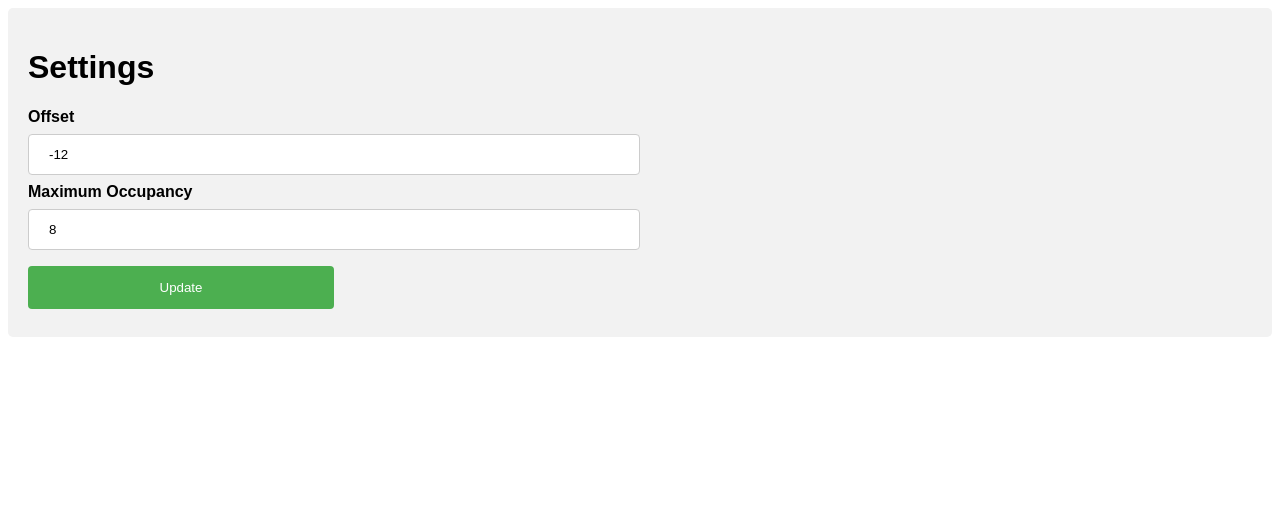
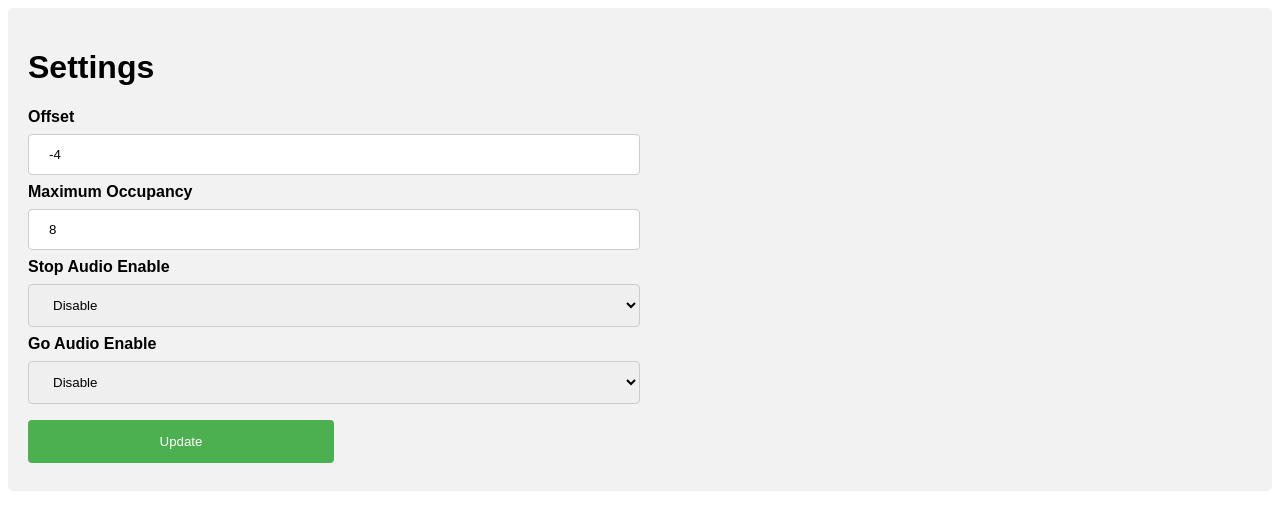
Before and after one commit to NiharZanwar/pcm_counter, a Flask app: page /settings in a window 1280 px wide. Shown: the top 530 px of the page. Run offline with Flask 2, Linux system fonts and the light colour scheme.

Commit message:
added live device status. functionality to restart app. refresh web page using button. audio for go added. logging added.

```diff
--- a/app.py
+++ b/app.py
@@ -2,9 +2,10 @@ from flask import Flask, render_template, send_from_directory, request
 import time
 import json
 import os
-from functions import get_aotc, get_device_list, get_day_count, get_config_data, set_config_data, check_password
+from functions import get_aotc, get_device_list, get_day_count, get_config_data, set_config_data, check_password, restart_app
 from _thread import *
 from datetime import datetime
+import for_restart
 
 global total_all_in, total_all_out
 
@@ -17,6 +18,28 @@ def print_my_data():
     print(device_list)
     print("total_all_occ", total_all_occ)
     time.sleep(4)
+
+
+def get_live_devices():
+    global device_list
+    total_devices = len(device_list)
+    active_devices = []
+    inactive_devices = []
+    for device in device_list:
+        if device["live_status"] == 1:
+            active_devices.append(device["ip"])
+        else:
+            inactive_devices.append((device["ip"]))
+
+    response = {
+        "total_devices": total_devices,
+        "active_number": len(active_devices),
+        "active_devices": active_devices,
+        "inactive_number": len(inactive_devices),
+        "inactive_devices": inactive_devices
+    }
+
+    return response
 
 
 def get_final_realtime_counts():
@@ -65,6 +88,7 @@ def maintain_device_list():
         result = get_aotc(device["ip"])
         if result["success"] == 0:
             device["active"] = False
+            device["live_status"] = 0
             continue
 
     while 1:
@@ -73,9 +97,10 @@ def maintain_device_list():
 
                 response = get_aotc(device["ip"])
                 if response["success"] == 0:
+                    device["live_status"] = 0
                     time.sleep(2)
                     continue
-
+                device["live_status"] = 1
                 device["now_aotc"] = response["occupancy"]
                 device["now_aotc_in"] = response["in"]
                 device["now_aotc_out"] = response["out"]
@@ -128,14 +153,20 @@ def get_settings_values():
             response = {
                 "offset": config["relative_offset"],
                 "success": 1,
-                "maximum-occupancy": config["maximum_occupancy"]
+                "maximum-occupancy": config["maximum_occupancy"],
+                "audio-stop": config["audio-stop"],
+                "audio-go": config["audio-go"]
             }
             return json.dumps(response)
     elif request.method == 'POST':
+
         config = get_config_data()
         json_response = json.loads(request.get_data(as_text=True))
         config["relative_offset"] = int(json_response["offset"])
         config["maximum_occupancy"] = int(json_response["maximum_occupancy"])
+        config["audio-stop"] = int(json_response["audio-stop"])
+        config["audio-go"] = int(json_response["audio-go"])
+
         if set_config_data(json.dumps(config)) == 0:
             return json.dumps({"success": 0})
         else:
@@ -155,7 +186,10 @@ def hello_name():
         "status": "",
         "occupancy_color": "",
         "maximum_occupancy": 0,
-        "config_error": False
+        "config_error": False,
+        "audio-stop": 1,
+        "audio-go": 1,
+        "live_status": get_live_devices()
     }
 
     config = get_config_data()
@@ -171,8 +205,10 @@ def hello_name():
     else:
         total_result["status"] = "GO"
         total_result["occupancy_color"] = "darkgreen"
+    total_result["audio-stop"] = config["audio-stop"]
+    total_result["audio-go"] = config["audio-go"]
+    total_result["success"] = 1
 
-    total_result["success"] = 1
     return json.dumps(total_result)
 
 
@@ -260,6 +296,18 @@ def upload_images():
             return render_template('upload_images.html')
 
 
+@app.route('/restart_app', methods=['GET'])
+def restart():
+    restart_app()
+    return 'success'
+
+
+@app.route('/live_status', methods=['GET'])
+def live_status():
+    response = get_live_devices()
+    return json.dumps(response)
+
+
 if __name__ == '__main__':
 
     global device_list
--- a/config.json
+++ b/config.json
@@ -1 +1 @@
-{"number_of_devices": 1, "device_ip": ["192.168.1.100"], "maximum_occupancy": 8, "relative_offset": -12, "live_offset": 0, "name": "test-device", "success": 1}
+{"number_of_devices": 1, "device_ip": ["192.168.1.100"], "maximum_occupancy": 8, "relative_offset": -4, "live_offset": 0, "name": "test-device", "success": 1, "audio-stop": 0, "audio-go": 0}
--- /dev/null
+++ b/for_restart.py
@@ -0,0 +1 @@
+value = '2020/05/02 20:10:49'
--- a/functions.py
+++ b/functions.py
@@ -1,11 +1,19 @@
 import requests
 import xml.etree.ElementTree as ET
 import json
+from datetime import datetime
+
+
+def logging(string):
+    string = datetime.now().strftime("%Y/%m/%d %H:%M:%S") + '\n' + string + '\n\n'
+    with open('log/log.txt', "a+") as f:
+        f.write(string)
+        f.close()
 
 
 def get_aotc(ip):
     url = "http://{}/cgi-bin/GetCounts.cgi?getCounts".format(ip)
-
+    print(url)
     data = {
         "success": 0,
         "in": 0,
@@ -29,7 +37,7 @@ def get_aotc(ip):
         return data
 
     except Exception as e:
-        print("Error - {}".format(e))
+        logging("Error - {}".format(e))
         data["success"] = 0
         return data
 
@@ -56,7 +64,8 @@ def get_day_count(ip, interval, day):
         data["occupancy"] = data["in"] - data["out"]
         data["success"] = 1
         return data
-    except:
+    except Exception as e:
+        logging("error in get day count - {}".format(e))
         data["success"] = 0
         return data
 
@@ -75,13 +84,13 @@ def get_device_list():
                                  "now_aotc_out": 0, "aotc_out_old": 0,
                                  "today_latest_in": 0, "today_latest_in_old": 0,
                                  "today_latest_out": 0, "today_latest_out_old": 0,
-                                 "today_latest": 0, "active": True}
+                                 "today_latest": 0, "active": True, "live_status": 1}
 
                 device_list.append(device_status)
         f.close()
         return device_list
     except Exception as e:
-        print("error while reading config.json - {}".format(e))
+        logging("error while reading config.json - {}".format(e))
         f.close()
         return 0
 
@@ -94,7 +103,7 @@ def get_config_data():
             f.close()
             return config
     except Exception as e:
-        print("error while reading config.json - {}".format(e))
+        logging("error while reading config.json - {}".format(e))
         f.close()
         return 0
 
@@ -107,7 +116,7 @@ def set_config_data(data):
             f.close()
             return 1
     except Exception as e:
-        print("error while writing to config file - {}".format(e))
+        logging("error while writing to config file - {}".format(e))
         return 0
 
 
@@ -122,5 +131,9 @@ def check_password(string):
                 f.close()
                 return 0
     except Exception as e:
-        print("error while checking password - {}".format(e))
+        logging("error while checking password - {}".format(e))
         return 0
+
+def restart_app():
+    with open("for_restart.py", "w+") as f:
+        f.write("value = '{}'".format(datetime.now().strftime("%Y/%m/%d %H:%M:%S")))
--- a/templates/settings.html
+++ b/templates/settings.html
@@ -1,8 +1,10 @@
 <!DOCTYPE html>
 
 <html>
-<head><meta name="viewport" content="width=device-width, initial-scale=1">
-<meta name="theme-color" content="#4CAF50" /></head>
+<head>
+    <meta name="viewport" content="width=device-width, initial-scale=1">
+    <meta name="theme-color" content="#4CAF50"/>
+</head>
 <style>
     body {
         font-family: Arial;
@@ -17,9 +19,11 @@ input[type=number], select {
         border-radius: 4px;
         box-sizing: border-box;
     }
-label{
+
+    label {
 
     }
+
     input[type=submit] {
         width: 25%;
         background-color: #4CAF50;
@@ -60,9 +64,22 @@ div.container {
 
                 let response = JSON.parse(xhttp.responseText);
 
-            if (response["success"] == 1){
+                if (response["success"] == 1) {
                     document.getElementById("offset").value = response["offset"];
                     document.getElementById("maximum-occupancy").value = response["maximum-occupancy"];
+
+                    if (response["audio-stop"] == 1) {
+                        document.getElementById("stop-enable").value = 1;
+                    } else {
+                        document.getElementById("stop-enable").value = 0;
+                    }
+
+                    if (response["audio-go"] == 1) {
+                        document.getElementById("go-enable").value = 1;
+                    } else {
+                        document.getElementById("go-enable").value = 0;
+                    }
+
                 } else {
                     alert("error while reading config file");
                 }
@@ -81,22 +98,26 @@ div.container {
 
         var offset = document.getElementById("offset").value;
         var maximum_occupancy = document.getElementById("maximum-occupancy").value;
-
+        var audio_stop = document.getElementById("stop-enable").value;
+        var audio_go = document.getElementById("go-enable").value;
         var response = {
-            "maximum_occupancy":maximum_occupancy,
-            "offset":offset
+            "maximum_occupancy": maximum_occupancy,
+            "offset": offset,
+            "audio-stop":audio_stop,
+            "audio-go":audio_go
         }
 
         xhttp_post.onreadystatechange = function () {
             if (this.readyState == 4 && this.status == 200) {
                 let response = JSON.parse(xhttp_post.responseText);
-                 if(response["success"] == 0){
+                if (response["success"] == 0) {
                     alert("Unsuccessful");
-                 }else{
+                } else {
                     alert("settings updated successfully");
                     window.location.replace("/settings");
                     get_initial();
-             }}
+                }
+            }
         };
 
         var myJSON = JSON.stringify(response);
@@ -117,12 +138,24 @@ div.container {
         <input type="number" id="offset" name="Offset">
 
         <label for="maximum-occupancy"><b>Maximum Occupancy</b></label>
-    <input type="number" id="maximum-occupancy" name="Maximum Occupancy"  >
+        <input type="number" id="maximum-occupancy" name="Maximum Occupancy">
 
+        <label for="stop-enable"><b>Stop Audio Enable</b></label>
+        <select id="stop-enable">
+            <option value="1">Enable</option>
+            <option value="0">Disable</option>
 
+        </select>
+
+        <label for="go-enable"><b>Go Audio Enable</b></label>
+        <select id="go-enable">
+            <option value="1">Enable</option>
+            <option value="0">Disable</option>
+
+        </select>
 
         <input type="submit" value="Update" onclick="update_settings()">
-      </form >
+    </form>
 
 </div>
 
```
Also changed, not shown: static/styles/display.css (+10 -0 lines), templates/config.html (+8 -31 lines), templates/display.html (+34 -12 lines), test2.py (+20 -16 lines). Lines whose indentation alone changed are shown as unchanged.
